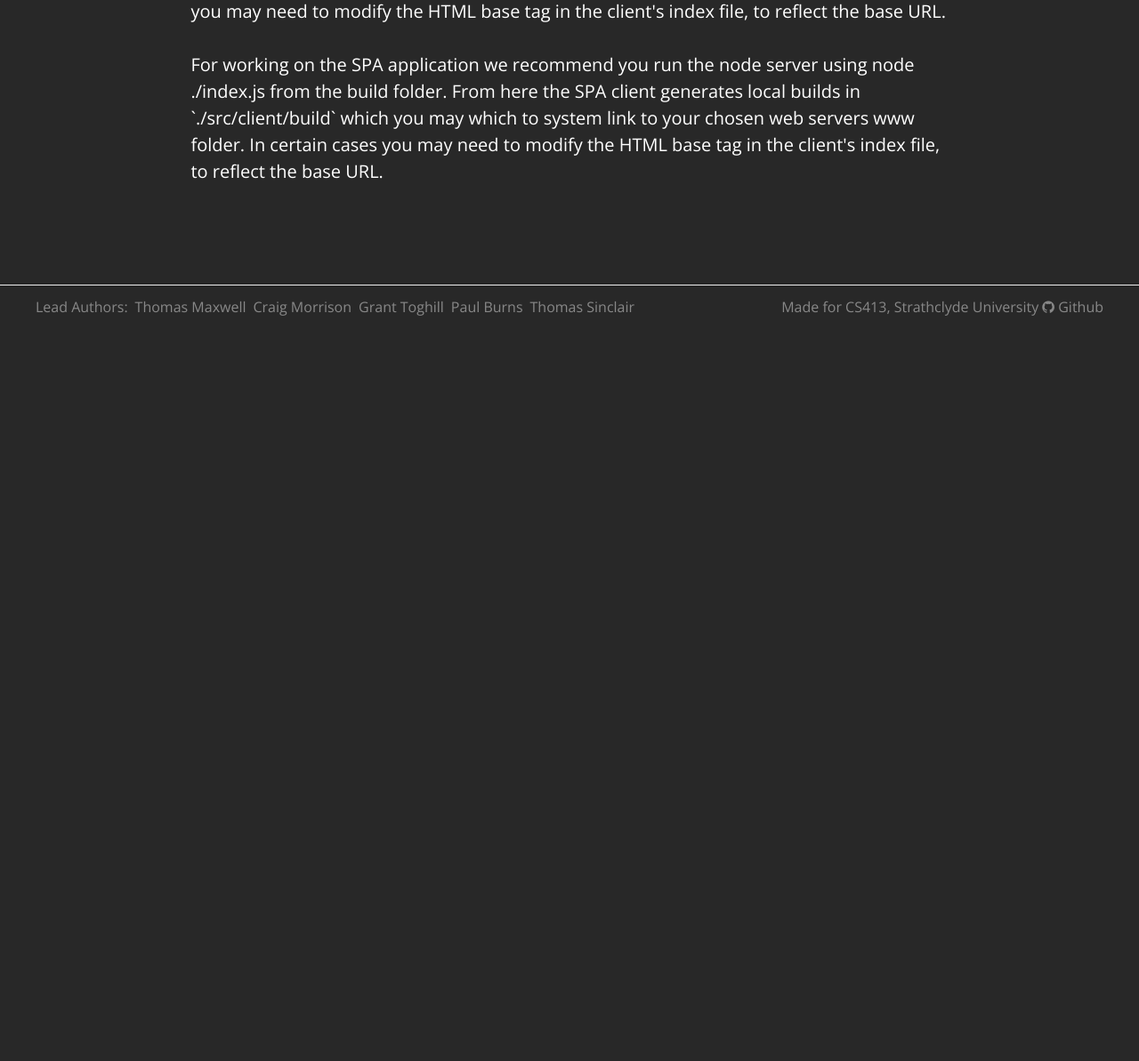
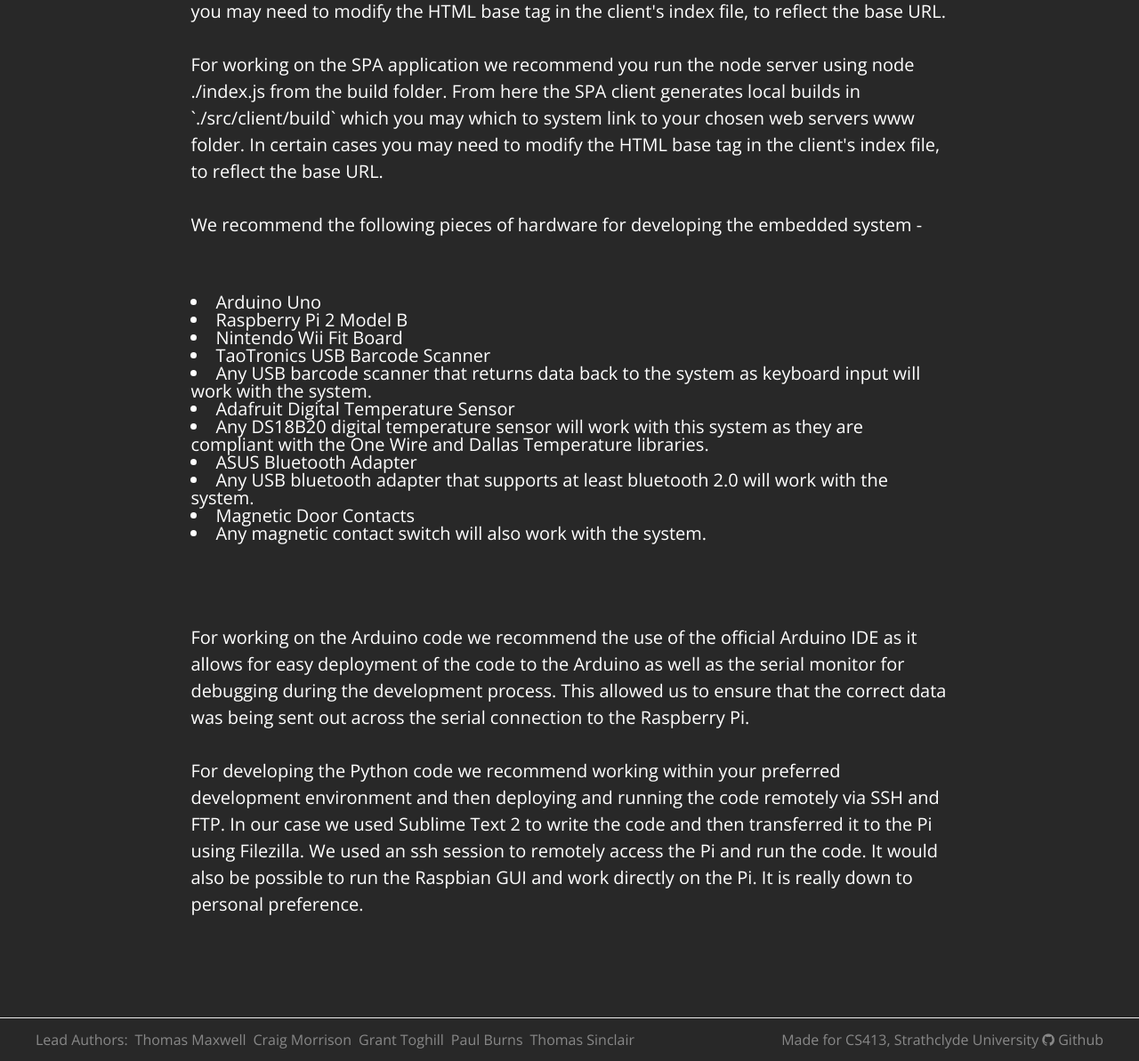
Before and after one commit to nightpaws/ACRONYM, a PHP site: page /contribute.php in a window 1280 px wide. Shown: the part 880-2073 px from the top of the page at 89% size. Before the commit the page ends 1235 px from the top, so only its background shows below. Run offline with PHP 8.4, Linux system fonts and the light colour scheme; some libraries are stand-ins or nearby versions.

Commit message:
Final fixes to add in stuff for embedded systems

```diff
--- a/src/website/src/contribute.php
+++ b/src/website/src/contribute.php
@@ -13,6 +13,28 @@
 			For working on the application server we recommend the use of Intellij and its NodeJs plugin. From here you can run the server alone without needing the rest of the application. You can utilise a tool such as Postman for Chrome to perform API calls. Or if you prefer run a local webserver hosting a build version of the SPA client, we recommend creating a system link in this case, linking ./build/public to your chosen www folder. In certain cases you may need to modify the HTML base tag in the client's index file, to reflect the base URL.
 			</br></br>
 			For working on the SPA application we recommend you run the node server using node ./index.js from the build folder. From here the SPA client generates local builds in `./src/client/build` which you may which to system link to your chosen web servers www folder. In certain cases you may need to modify the HTML base tag in the client's index file, to reflect the base URL.
+			</br></br>
+			We recommend the following pieces of hardware for developing the embedded system -
+			</br></br>
+		</p>
+			<ul>
+			<li>Arduino Uno</li>
+			<li>Raspberry Pi 2 Model B</li>
+			<li>Nintendo Wii Fit Board</li>
+			<li><a href="http://www.amazon.co.uk/TaoTronics%C2%AE-Barcode-Scanner-Handheld-Automatic/dp/B006LVO56W/ref=sr_1_1?ie=UTF8&qid=1452635107&sr=8-1-spons&keywords=taotronics+barcode+scanner&psc=1">TaoTronics USB Barcode Scanner</a></li>
+			<li><a href="https://www.adafruit.com/products/381">Any USB barcode scanner that returns data back to the system as keyboard input will work with the system.</li>
+			<li>Adafruit Digital Temperature Sensor</a></li>
+			<li>Any DS18B20 digital temperature sensor will work with this system as they are compliant with the One Wire and Dallas Temperature libraries.</li>
+			<li>ASUS Bluetooth Adapter</li>
+			<li>Any USB bluetooth adapter that supports at least bluetooth 2.0 will work with the system.</li>
+			<li>Magnetic Door Contacts</li>
+			<li>Any magnetic contact switch will also work with the system.</li>
+			</ul>
+		<p>
+			</br></br>
+			For working on the Arduino code we recommend the use of the official Arduino IDE as it allows for easy deployment of the code to the Arduino as well as the serial monitor for  debugging during the development process. This allowed us to ensure that the correct data was being sent out across the serial connection to the Raspberry Pi.
+			</br></br>
+			For developing the Python code we recommend working within your preferred development environment and then deploying and running the code remotely via SSH and FTP. In our case we used Sublime Text 2 to write the code and then transferred it to the Pi using Filezilla. We used an ssh session to remotely access the Pi and run the code. It would also be possible to run the Raspbian GUI and work directly on the Pi. It is really down to personal preference.
 		</p>
 	</div>
 </main>
```
Also changed, not shown: src/website/src/build.php (+15 -4 lines).
